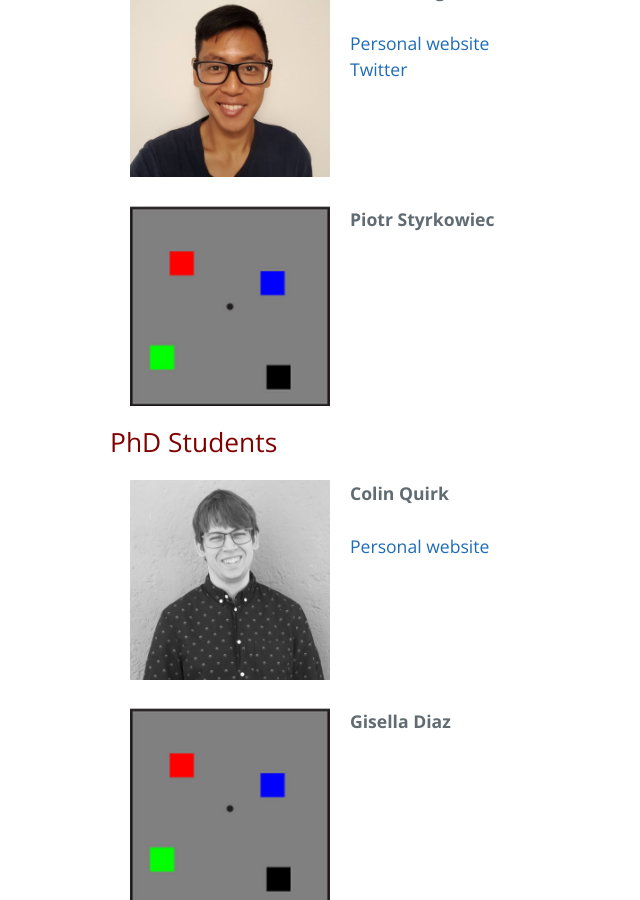
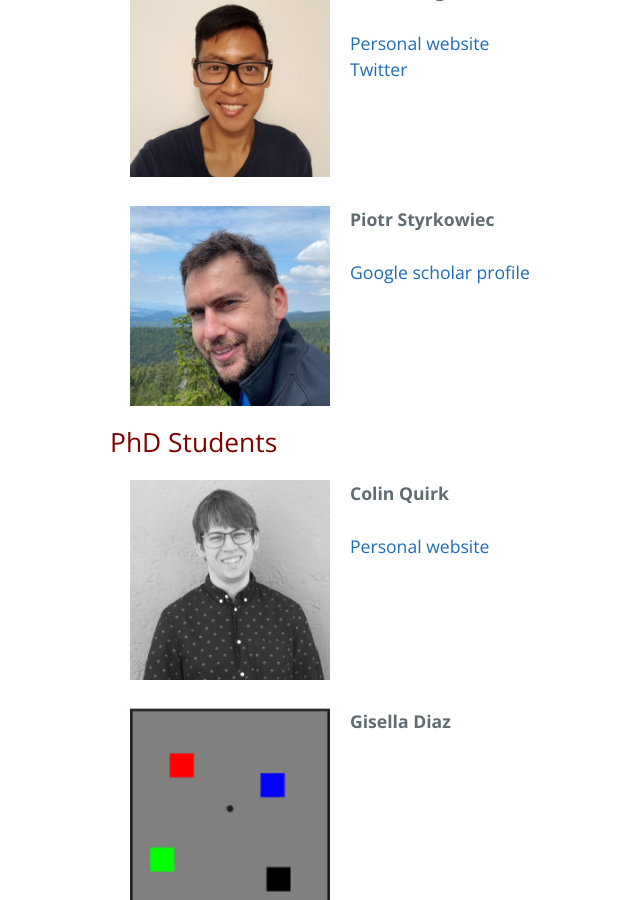
Before and after one commit to AwhVogelLab/awhvogellab.github.io, a Jekyll site: the page built from people.md, in a window 1280 px wide and 900 px high, scrolled down 1199 px. Shown: the whole window, without its empty margins (114-754 px from the left). Built offline with Jekyll 4.4.1, drawn with Linux system fonts in a browser that asks for light colours; our own code applies the rules of GitHub Pages for plain Markdown files.

Commit message:
adding piotr info

```diff
--- a/people.md
+++ b/people.md
@@ -44,8 +44,9 @@ University of Chicago  <br>
 <br>
 
 
-![Piotr](/files/images/squares.png){: .image-left}**Piotr Styrkowiec** <br>
+![Piotr](/files/images/piotr.jpg){: .image-left}**Piotr Styrkowiec** <br>
 <br>
+[Google scholar profile](https://scholar.google.com/citations?user=Ec4gY4kAAAAJ&hl=en)
 <br>
 <br>
 <br>
```
Also changed, not shown: files/images/piotr.jpg (added).
